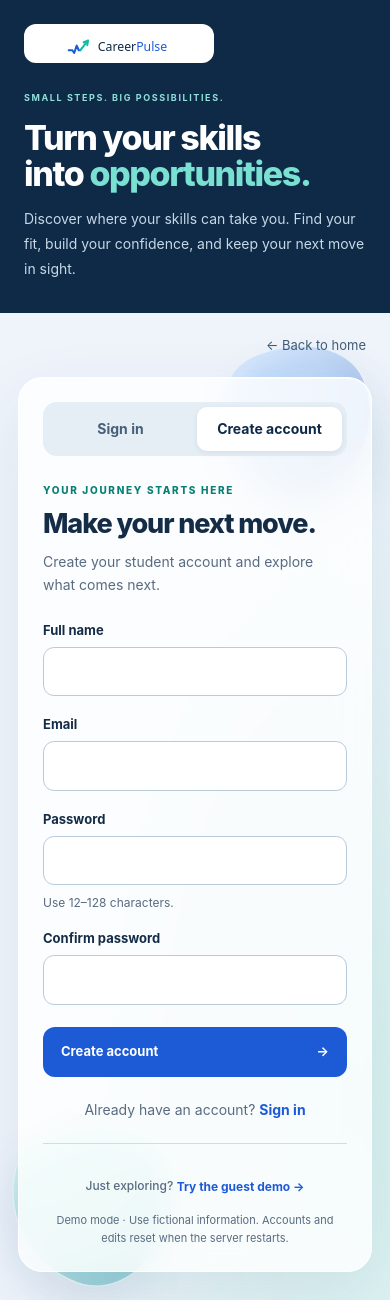
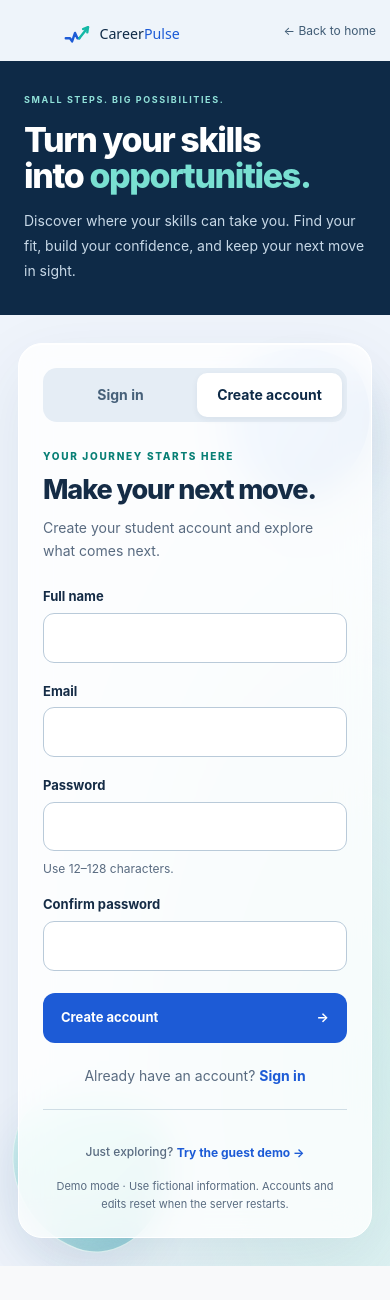
Before and after one commit to Talha738564/careerPulse, a Flask app: page /register in a window 390 px wide. After the commit the page ends 1266 px from the top, so only its background shows below. Run offline with Flask 3, Linux system fonts and the light colour scheme.

Commit message:
style: remove authentication logo tile and preview handwritten headline

```diff
--- a/static/css/auth.css
+++ b/static/css/auth.css
@@ -2,7 +2,7 @@
 .auth-page { background:#eef4fa; }
 .auth-shell { display:grid; grid-template-columns:minmax(0,1fr) minmax(0,1fr); min-height:100vh; min-height:100svh; }
 .auth-story { position:relative; isolation:isolate; overflow:hidden; background:var(--navy); padding:48px clamp(32px,5vw,88px); display:flex; flex-direction:column; color:white; }
-.auth-brand { display:block; width:240px; max-width:100%; background:white; border-radius:16px; }
+.auth-brand { display:block; width:240px; max-width:100%; background:transparent; border-radius:0; }
 .auth-brand img { display:block; width:100%; height:auto; }
 .auth-story-copy { margin:auto 0; padding:64px 0; position:relative; z-index:1; }
 .auth-story .eyebrow { color:#90e1d9; font-size:11px; letter-spacing:2px; margin-bottom:24px; }
@@ -43,7 +43,7 @@
 @media (max-width:1000px) {
  .auth-shell { grid-template-columns:1fr; }
  .auth-story { padding:24px 24px 32px; }
- .auth-brand { width:190px; border-radius:12px; }
+ .auth-brand { width:190px; border-radius:0; }
  .auth-story-copy { padding:28px 0 0; }
  .auth-story .eyebrow { font-size:9px; margin-bottom:14px; letter-spacing:1.6px; }
  .auth-story h1 { font-size:clamp(34px,8.5vw,46px); letter-spacing:-1.4px; max-width:520px; margin-bottom:14px; }
@@ -61,3 +61,17 @@
 .auth-story,.auth-stage { min-width:0; }
 .auth-story h1 { overflow-wrap:break-word; }
 .auth-stage { width:100%; max-width:none; margin:0; overflow:hidden; }
+
+/* Original navy wordmark sits directly on a light header, without a white tile. */
+.auth-masthead { display:flex; align-items:center; justify-content:space-between; gap:16px; padding:12px clamp(18px,5vw,72px); background:#eef4fa; }
+.auth-masthead > a:last-child { display:flex; align-items:center; min-height:44px; font-size:13px; color:#405c75; }
+.auth-register .auth-brand { width:290px; }
+.auth-shell { min-height:calc(100svh - 84px); }
+@media(max-width:600px) {
+ .auth-masthead { gap:8px; padding:8px 14px; }
+ .auth-register .auth-brand { width:220px; }
+ .auth-masthead .auth-brand { flex-shrink:1; min-width:0; }
+ .auth-masthead > a:last-child { flex-shrink:0; font-size:12px; }
+ .auth-stage { padding-top:28px; }
+ .auth-story-copy { padding-top:8px; }
+}
--- a/templates/auth.html
+++ b/templates/auth.html
@@ -8,11 +8,12 @@
 <link rel="stylesheet" href="{{ url_for('static',filename='css/style.css') }}">
 <link rel="stylesheet" href="{{ url_for('static',filename='css/auth.css') }}">
 </head>
-<body class="auth-page">
+<body class="auth-page {{ 'auth-register' if register else 'auth-login' }}">
 <a class="skip" href="#main">Skip to content</a>
+<header class="auth-masthead"><a class="auth-brand" href="{{ url_for('home') }}"><img src="{{ url_for('static',filename='images/careerpulse_primary_logo_lockup.svg') }}" alt="CareerPulse home"></a><a href="{{ url_for('home') }}">← Back to home</a></header>
 <div class="auth-shell">
 <section class="auth-story" aria-labelledby="auth-headline">
-<a class="auth-brand" href="{{ url_for('home') }}"><img src="{{ url_for('static',filename='images/careerpulse_primary_logo_lockup.svg') }}" alt="CareerPulse home"></a>
+
 <div class="auth-story-copy">
 <p class="eyebrow">SMALL STEPS. BIG POSSIBILITIES.</p>
 <h1 id="auth-headline">{% if register %}Turn your skills into <span>opportunities.</span>{% else %}Your next chapter <span>starts here.</span>{% endif %}</h1>
@@ -26,7 +27,7 @@
 <div class="auth-liquid auth-liquid-story" aria-hidden="true"></div>
 </section>
 <main id="main" class="auth-stage" tabindex="-1">
-<a class="auth-back" href="{{ url_for('home') }}">← Back to home</a>
+
 <div class="auth-liquid auth-liquid-blue" aria-hidden="true"></div>
 <div class="auth-liquid auth-liquid-teal" aria-hidden="true"></div>
 <section class="auth-card" aria-labelledby="form-heading">
```
Also changed, not shown: docs/SCREENSHOTS.md (+13 -0 lines), 4 other files.
